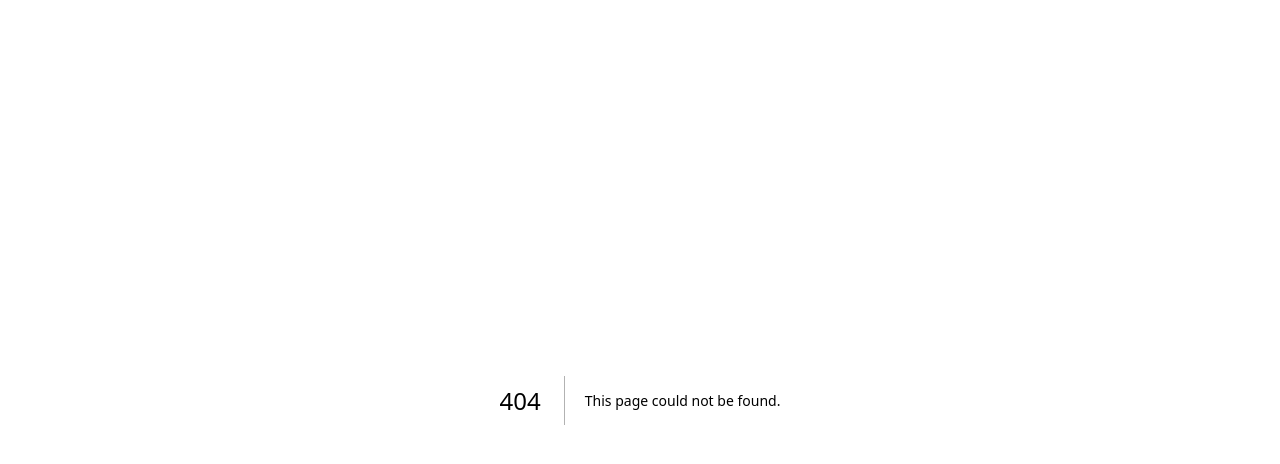
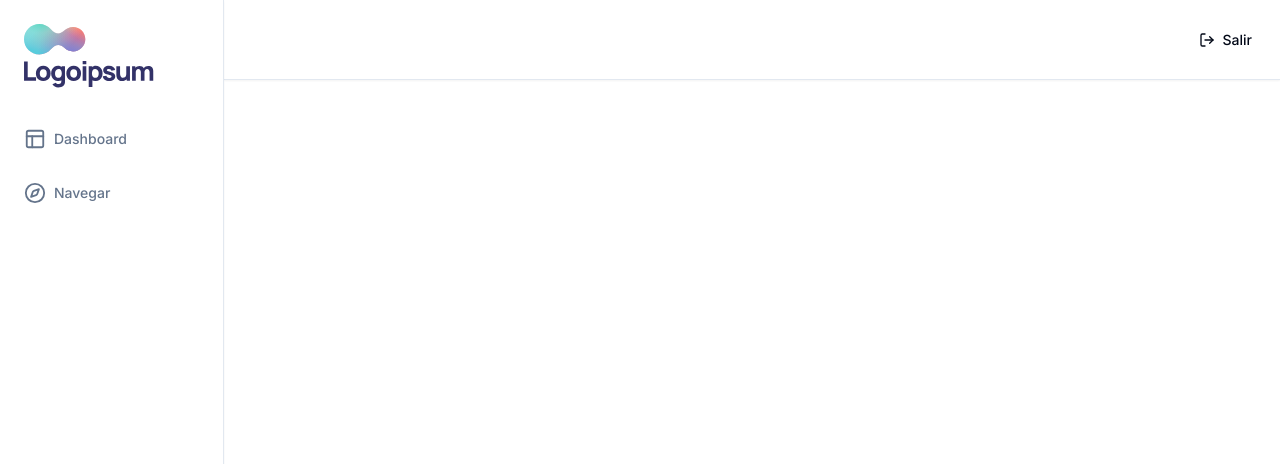
Before and after one commit to Valeria-Personal-Projects/lms-britolam, a Next.js app: page /teacher/courses in a window 1280 px wide. Before the commit this address had no page. Shown: the top 464 px of the page. Built offline with nearby package versions, Linux system fonts and the light colour scheme.

Commit message:
teacher's page created and teacher mode and exit button created

```diff
--- /dev/null
+++ b/app/(dashboard)/(routes)/teacher/courses/page.tsx
@@ -0,0 +1,9 @@
+const CoursesPage = () => {
+    return(
+        <div>
+            Courses page!
+        </div>
+    );
+}
+
+export default CoursesPage;
--- a/components/navbar-routes.tsx
+++ b/components/navbar-routes.tsx
@@ -15,19 +15,23 @@ export const NavbarRoutes = () => {
 
     return (
         <div className="flex gap-x-2 ml-auto">
-            { isTeacherPage || isPlayerPage? (
-                <Button className="h-4 gap-x-2 ml-auto">
-                    <LogOut className="h-4 w-4 mr-2" />
-                    Salir
-                </Button>
-            ): (
+            {isTeacherPage || isPlayerPage ? (
+                <Link href="/">
+                    <Button size="sm" variant="ghost">
+                        <LogOut className="h-4 w-4 mr-2" />
+                        Salir
+                    </Button>
+                </Link>
+            ) : (
                 <Link href="/teacher/courses">
-                    <Button>
+                    <Button size="sm" variant="ghost">
                         Modo Instructor
                     </Button>
                 </Link>
             )}
-            <UserButton />
+            <UserButton
+                afterSignOutUrl="/"
+            />
         </div>
     )
 }
```
